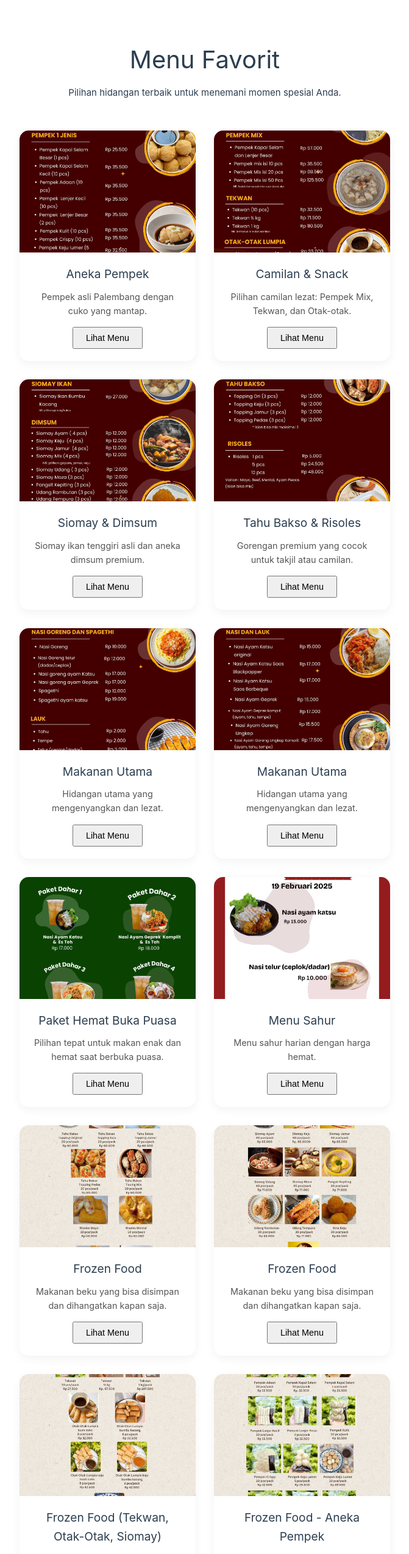
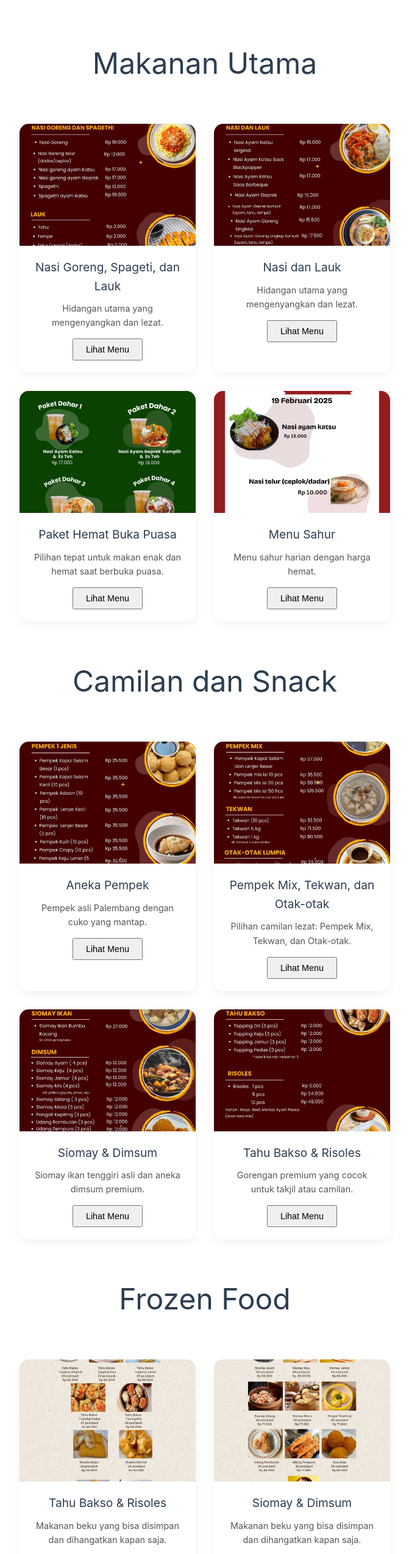
Before and after one commit to luaybachtiarrifai20/daharloka, a Vue app: page / in a window 1280 px wide. Shown: the part 1147-3695 px from the top of the page at 61% size, without its empty margins (0-671 px from the left). Built offline with nearby package versions, Linux system fonts and the light colour scheme; the HTML template or start-up script is replaced by a standard one.

Commit message:
feat: Implement categorized menu display and bulk add-to-cart functionality with a sticky footer.

```diff
--- a/src/components/MenuGrid.vue
+++ b/src/components/MenuGrid.vue
@@ -1,13 +1,13 @@
 <template>
   <section class="menu-section" id="menu">
     <div class="container">
-      <div class="section-title">
-        <h2>Menu <span class="highlight">Favorit</span></h2>
-        <p>Pilihan hidangan terbaik untuk menemani momen spesial Anda.</p>
+      <!-- Makanan Utama -->
+      <div class="category-section" v-if="mainCourses.length > 0">
+        <div class="main-title">
+          <h2>Makanan <span class="highlight">Utama</span></h2>
         </div>
-
         <div class="menu-grid">
-        <div v-for="category in menuCategories" :key="category.id" class="menu-item" @click="goToDetail(category.id)">
+          <div v-for="category in mainCourses" :key="category.id" class="menu-item" @click="goToDetail(category.id)">
             <div class="image-wrapper">
               <img :src="category.image" :alt="category.name" loading="lazy">
             </div>
@@ -19,14 +19,59 @@
           </div>
         </div>
       </div>
+
+      <!-- Camilan -->
+      <div class="category-section" v-if="snacks.length > 0">
+        <div class="main-title">
+          <h2>Camilan dan <span class="highlight">Snack</span></h2>
+        </div>
+        <div class="menu-grid">
+          <div v-for="category in snacks" :key="category.id" class="menu-item" @click="goToDetail(category.id)">
+            <div class="image-wrapper">
+              <img :src="category.image" :alt="category.name" loading="lazy">
+            </div>
+            <div class="menu-info">
+              <h3>{{ category.name }}</h3>
+              <p class="description">{{ category.description }}</p>
+              <button class="btn btn-sm">Lihat Menu</button>
+            </div>
+          </div>
+        </div>
+      </div>
+
+      <!-- Frozen Food -->
+      <div class="category-section" v-if="frozenFoods.length > 0">
+        <div class="main-title">
+          <h2>Frozen <span class="highlight">Food</span></h2>
+        </div>
+        <div class="menu-grid">
+          <div v-for="category in frozenFoods" :key="category.id" class="menu-item" @click="goToDetail(category.id)">
+            <div class="image-wrapper">
+              <img :src="category.image" :alt="category.name" loading="lazy">
+            </div>
+            <div class="menu-info">
+              <h3>{{ category.name }}</h3>
+              <p class="description">{{ category.description }}</p>
+              <button class="btn btn-sm">Lihat Menu</button>
+            </div>
+          </div>
+        </div>
+      </div>
+
+    </div>
   </section>
 </template>
 
 <script setup>
+import { computed } from 'vue';
 import { useRouter } from 'vue-router';
 import { menuCategories } from '@/data/menu';
 
 const router = useRouter();
+
+const mainCourses = computed(() => menuCategories.filter(c => c.section === 'main'));
+const snacks = computed(() => menuCategories.filter(c => c.section === 'snack'));
+const frozenFoods = computed(() => menuCategories.filter(c => c.section === 'frozen'));
 
 const goToDetail = (id) => {
   router.push({ name: 'menu-detail', params: { id } });
@@ -39,21 +84,31 @@ const goToDetail = (id) => {
   background-color: var(--background-color);
 }
 
-/* ... */
-
-.section-title {
+.main-title {
   text-align: center;
-  margin-bottom: 50px;
+  margin-bottom: 60px;
 }
 
-.section-title h2 {
-  font-size: 2.5rem;
+.main-title h2 {
+  font-size: 3rem;
   margin-bottom: 10px;
   color: var(--text-color);
 }
 
 .highlight {
   color: var(--primary-color);
+}
+
+.category-section {
+  margin-bottom: 60px;
+}
+
+.section-subtitle {
+  font-size: 2rem;
+  color: var(--primary-color);
+  margin-bottom: 30px;
+  border-left: 5px solid var(--secondary-color);
+  padding-left: 15px;
 }
 
 .menu-grid {
--- a/src/data/menu.js
+++ b/src/data/menu.js
@@ -18,6 +18,7 @@ import img13 from '@/assets/images/IMG-20260217-WA0030.jpg';
 export const menuCategories = [
   {
     id: 'pempek',
+    section: 'snack',
     name: 'Aneka Pempek',
     image: img1,
     description: 'Pempek asli Palembang dengan cuko yang mantap.',
@@ -35,7 +36,8 @@ export const menuCategories = [
   },
   {
     id: 'camilan',
-    name: 'Camilan & Snack',
+    section: 'snack',
+    name: 'Pempek Mix, Tekwan, dan Otak-otak',
     image: img2,
     description: 'Pilihan camilan lezat: Pempek Mix, Tekwan, dan Otak-otak.',
     groups: [
@@ -69,6 +71,7 @@ export const menuCategories = [
   },
   {
     id: 'camilan-2',
+    section: 'snack',
     name: 'Siomay & Dimsum',
     image: img12,
     description: 'Siomay ikan tenggiri asli dan aneka dimsum premium.',
@@ -101,6 +104,7 @@ export const menuCategories = [
   },
   {
     id: 'camilan-3',
+    section: 'snack',
     name: 'Tahu Bakso & Risoles',
     image: img5,
     description: 'Gorengan premium yang cocok untuk takjil atau camilan.',
@@ -127,12 +131,13 @@ export const menuCategories = [
   },
   {
     id: 'makanan-utama',
-    name: 'Makanan Utama',
+    section: 'main',
+    name: 'Nasi Goreng, Spageti, dan Lauk',
     image: img3,
     description: 'Hidangan utama yang mengenyangkan dan lezat.',
     groups: [
       {
-        name: 'Nasi Goreng dan Spageti',
+        name: 'Nasi Goreng & Spageti',
         items: [
           { name: 'Nasi Goreng', price: 10000 },
           { name: 'Nasi Goreng Telur Dadar', price: 12000 },
@@ -161,7 +166,8 @@ export const menuCategories = [
   },
   {
     id: 'makanan-utama-2',
-    name: 'Makanan Utama',
+    section: 'main',
+    name: 'Nasi dan Lauk',
     image: img4,
     description: 'Hidangan utama yang mengenyangkan dan lezat.',
     groups: [
@@ -184,6 +190,7 @@ export const menuCategories = [
   },
   {
     id: 'paket-hemat-buka',
+    section: 'main',
     name: 'Paket Hemat Buka Puasa',
     image: img8,
     description: 'Pilihan tepat untuk makan enak dan hemat saat berbuka puasa.',
@@ -201,6 +208,7 @@ export const menuCategories = [
   },
   {
   id: 'sahur',
+  section: 'main',
   name: 'Menu Sahur',
   image: img13,
   description: 'Menu sahur harian dengan harga hemat.',
@@ -216,7 +224,8 @@ export const menuCategories = [
 },
   {
     id: 'frozen-food',
-    name: 'Frozen Food',
+    section: 'frozen',
+    name: 'Tahu Bakso & Risoles',
     image: img6,
     description: 'Makanan beku yang bisa disimpan dan dihangatkan kapan saja.',
     groups: [
@@ -243,7 +252,8 @@ export const menuCategories = [
   },
   {
     id: 'frozen-food-2',
-    name: 'Frozen Food',
+    section: 'frozen',
+    name: 'Siomay & Dimsum',
     image: img7,
     description: 'Makanan beku yang bisa disimpan dan dihangatkan kapan saja.',
     groups: [
@@ -266,7 +276,8 @@ export const menuCategories = [
   },
   {
   id: 'frozen-food-3',
-  name: 'Frozen Food (Tekwan, Otak-Otak, Siomay)',
+  section: 'frozen',
+  name: 'Tekwan, Otak-Otak, dan Siomay Ikan',
   image: img10,
   description: 'Frozen food terbaru: Tekwan, Otak-otak Lumpia, dan Siomay Ikan.',
   groups: [
@@ -297,7 +308,8 @@ export const menuCategories = [
 },
   {
   id: 'frozen-food-4',
-  name: 'Frozen Food - Aneka Pempek',
+  section: 'frozen',
+  name: 'Aneka Pempek',
   image: img9,
   description: 'Aneka pempek frozen lengkap dengan cuko.',
   groups: [
--- a/src/views/MenuDetailView.vue
+++ b/src/views/MenuDetailView.vue
@@ -23,13 +23,10 @@
 
           <div class="item-actions">
             <div class="qty-selector">
-              <button class="qty-btn" @click="adjustQty(item, -1)" :disabled="getQty(item) <= 1">-</button>
+              <button class="qty-btn" @click="adjustQty(item, -1)" :disabled="getQty(item) <= 0">-</button>
               <span class="qty">{{ getQty(item) }}</span>
               <button class="qty-btn" @click="adjustQty(item, 1)">+</button>
             </div>
-            <button class="btn btn-sm btn-add" @click="handleAddToCart(item)">
-              Tambah
-            </button>
           </div>
         </div>
       </div>
@@ -47,17 +44,27 @@
 
               <div class="item-actions">
                 <div class="qty-selector">
-                  <button class="qty-btn" @click="adjustQty(item, -1)" :disabled="getQty(item) <= 1">-</button>
+                  <button class="qty-btn" @click="adjustQty(item, -1)" :disabled="getQty(item) <= 0">-</button>
                   <span class="qty">{{ getQty(item) }}</span>
                   <button class="qty-btn" @click="adjustQty(item, 1)">+</button>
                 </div>
-                <button class="btn btn-sm btn-add" @click="handleAddToCart(item)">
-                  Tambah
-                </button>
               </div>
             </div>
           </div>
         </div>
+      </div>
+    </div>
+
+    <!-- Bulk Add Sticky Footer -->
+    <div class="bulk-add-footer" v-if="totalSelectedItems > 0">
+      <div class="container footer-inner">
+        <div class="selection-info">
+          <span class="item-count">{{ totalSelectedItems }} Item</span>
+          <span class="total-price">{{ formatPrice(totalSelectedPrice) }}</span>
+        </div>
+        <button class="btn btn-add-bulk" @click="handleBulkAdd">
+          Tambah ke Keranjang
+        </button>
       </div>
     </div>
 
@@ -70,11 +77,12 @@
 
 <script setup>
 import { computed, reactive } from 'vue';
-import { useRoute } from 'vue-router';
+import { useRoute, useRouter } from 'vue-router';
 import { menuCategories } from '@/data/menu';
 import { useCart } from '@/stores/cart';
 
 const route = useRoute();
+const router = useRouter();
 const categoryId = route.params.id;
 const { addToCart, formatPrice } = useCart();
 
@@ -86,23 +94,62 @@ const category = computed(() => {
 });
 
 const getQty = (item) => {
-  return itemQuantities[item.name] || 1;
+  return itemQuantities[item.name] || 0;
 };
 
 const adjustQty = (item, change) => {
   const current = getQty(item);
   const newValue = current + change;
-  if (newValue >= 1) {
+  if (newValue >= 0) {
     itemQuantities[item.name] = newValue;
   }
 };
 
-const handleAddToCart = (item) => {
-  const qty = getQty(item);
-  addToCart(item, qty);
-  // Reset functionality if desired, or keep it.
-  itemQuantities[item.name] = 1;
-  // Optional: Show feedback
+const totalSelectedItems = computed(() => {
+  return Object.values(itemQuantities).reduce((sum, qty) => sum + qty, 0);
+});
+
+const totalSelectedPrice = computed(() => {
+  let total = 0;
+  // Iterate through all items to calculate price
+  if (category.value) {
+    // Helper to process items
+    const processItems = (items) => {
+      items.forEach(item => {
+        const qty = itemQuantities[item.name] || 0;
+        total += item.price * qty;
+      });
+    };
+
+    if (category.value.items) processItems(category.value.items);
+    if (category.value.groups) {
+      category.value.groups.forEach(group => processItems(group.items));
+    }
+  }
+  return total;
+});
+
+const handleBulkAdd = () => {
+  if (category.value) {
+    const processItems = (items) => {
+      items.forEach(item => {
+        const qty = itemQuantities[item.name] || 0;
+        if (qty > 0) {
+          addToCart(item, qty);
+          itemQuantities[item.name] = 0; // Reset after adding
+        }
+      });
+    };
+
+    if (category.value.items) processItems(category.value.items);
+    if (category.value.groups) {
+      category.value.groups.forEach(group => processItems(group.items));
+    }
+
+    // Optional: Open cart or show feedback
+    // const { toggleCart } = useCart();
+    // toggleCart();
+  }
 };
 </script>
 
@@ -258,4 +305,49 @@ const handleAddToCart = (item) => {
   padding-bottom: 10px;
   border-bottom: 2px solid var(--secondary-color);
 }
+
+.bulk-add-footer {
+  position: fixed;
+  bottom: 0;
+  left: 0;
+  width: 100%;
+  background: var(--white);
+  box-shadow: 0 -5px 15px rgba(0,0,0,0.1);
+  padding: 15px 0;
+  z-index: 1000;
+  animation: slideUp 0.3s ease-out;
+}
+
+.footer-inner {
+  display: flex;
+  justify-content: space-between;
+  align-items: center;
+}
+
+.selection-info {
+  display: flex;
+  flex-direction: column;
+}
+
+.item-count {
+  font-weight: 600;
+  color: var(--text-color);
+}
+
+.total-price {
+  font-weight: 700;
+  color: var(--primary-color);
+  font-size: 1.2rem;
+}
+
+.btn-add-bulk {
+  padding: 12px 30px;
+  font-size: 1.1rem;
+  border-radius: 30px;
+}
+
+@keyframes slideUp {
+  from { transform: translateY(100%); }
+  to { transform: translateY(0); }
+}
 </style>
```
Lines whose indentation alone changed are shown as unchanged.
